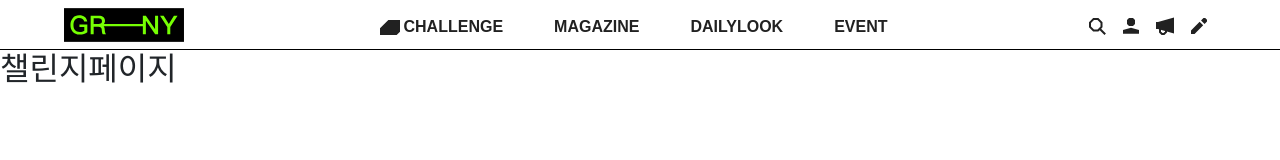
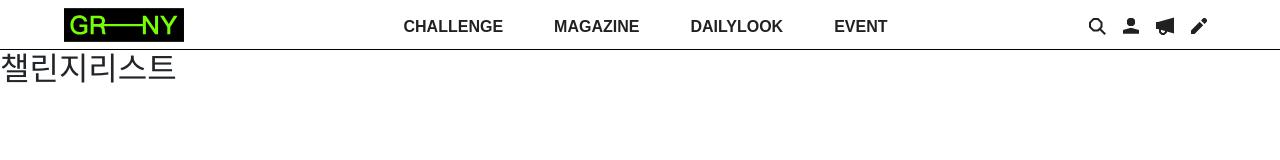
Before and after one commit to kyeongmin21/greeny, a Vue app: page /challenge in a window 1280 px wide. Shown: the top 160 px of the page. Built offline with nearby package versions, Linux system fonts and the light colour scheme.

Commit message:
greeny-17 첼린지 라우터 구조 변경

```diff
--- a/src/components/Header.vue
+++ b/src/components/Header.vue
@@ -7,7 +7,7 @@
     </ul>
     <ul class="gnb">
       <li>
-        <router-link to="/challenge"><a href="">CHALLENGE</a></router-link>
+        <router-link to="/challenge/list"><a href="">CHALLENGE</a></router-link>
       </li>
       <li>
         <router-link to="/magazine"><a href="">MAGAZINE</a></router-link>
--- a/src/router/index.js
+++ b/src/router/index.js
@@ -2,6 +2,7 @@ import Vue from 'vue'
 import VueRouter from 'vue-router'
 import Home from '@/views/Home.vue'
 import MyPage from './path.my-page'
+import Challenge from './path.challenge'
 
 Vue.use(VueRouter)
 
@@ -14,7 +15,7 @@ const routes = [
   {
     path: '/challenge',
     name: 'Challenge',
-    component: () => import(/* webpackChunkName: "challenge" */ '@/views/challenge/List.vue'),
+    component: () => import(/* webpackChunkName: "challenge" */ '@/views/challenge/ChallengeList.vue'),
   },
   {
     path: '/magazine',
@@ -47,5 +48,6 @@ const router = new VueRouter({
 
 
 router.addRoute(MyPage)
+router.addRoute(Challenge)
 
 export default router
--- /dev/null
+++ b/src/router/path.challenge.js
@@ -0,0 +1,15 @@
+const addRoute =
+  {
+    path: '/',
+    name: 'challengeMain',
+    component: () => import(/* webpackChunkName: "challengeMain" */ '@/views/challenge/Main'),
+    children: [
+      {
+        path: 'challenge/list',
+        name: 'ChallengeList',
+        prop: true,
+        component: () => import(/* webpackChunkName: "challengeList" */ '@/views/challenge/ChallengeList'),
+      },
+    ]
+  }
+export default addRoute
--- a/src/views/challenge/List.vue
+++ b/src/views/challenge/ChallengeList.vue
@@ -1,12 +1,12 @@
 <template>
   <div>
-      <h2>챌린지페이지</h2>
+      <h2>챌린지리스트</h2>
   </div>
 </template>
 
 <script>
 export default {
-  name: "List"
+  name: "ChallengeList"
 }
 </script>
 
--- /dev/null
+++ b/src/views/challenge/Main.vue
@@ -0,0 +1,13 @@
+<template>
+  <router-view/>
+</template>
+
+<script>
+export default {
+  name: "Main"
+}
+</script>
+
+<style scoped>
+
+</style>
```
